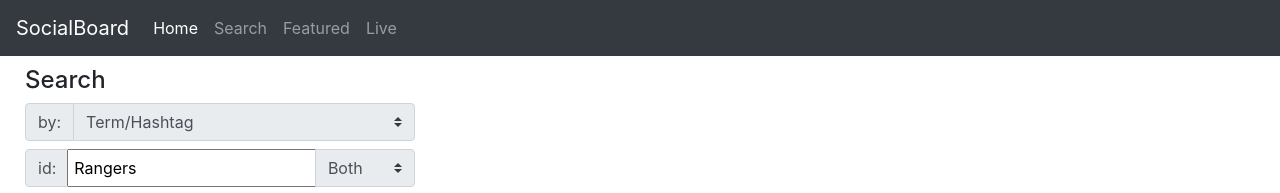
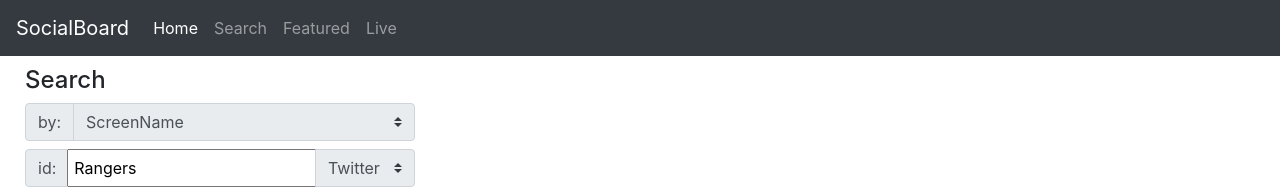
Before and after one commit to mikelewek/SocialBoard, a React (Create React App) app in the folder socialboard-app/: page /#/search in a window 1280 px wide. Shown: the top 193 px of the page. Built offline with nearby package versions, Linux system fonts and the light colour scheme.

Commit message:
update search params for screenname

```diff
--- a/socialboard-app/src/Search.js
+++ b/socialboard-app/src/Search.js
@@ -9,8 +9,8 @@ class Search extends Component {
 
 		this.state = {
 			id: 'Rangers',
-			type: "term",
-			socialType: "instatweets",
+			type: "screenname",
+			socialType: "tweets",
 			data: [],
 			featured: [],
 			loading: false,
```
